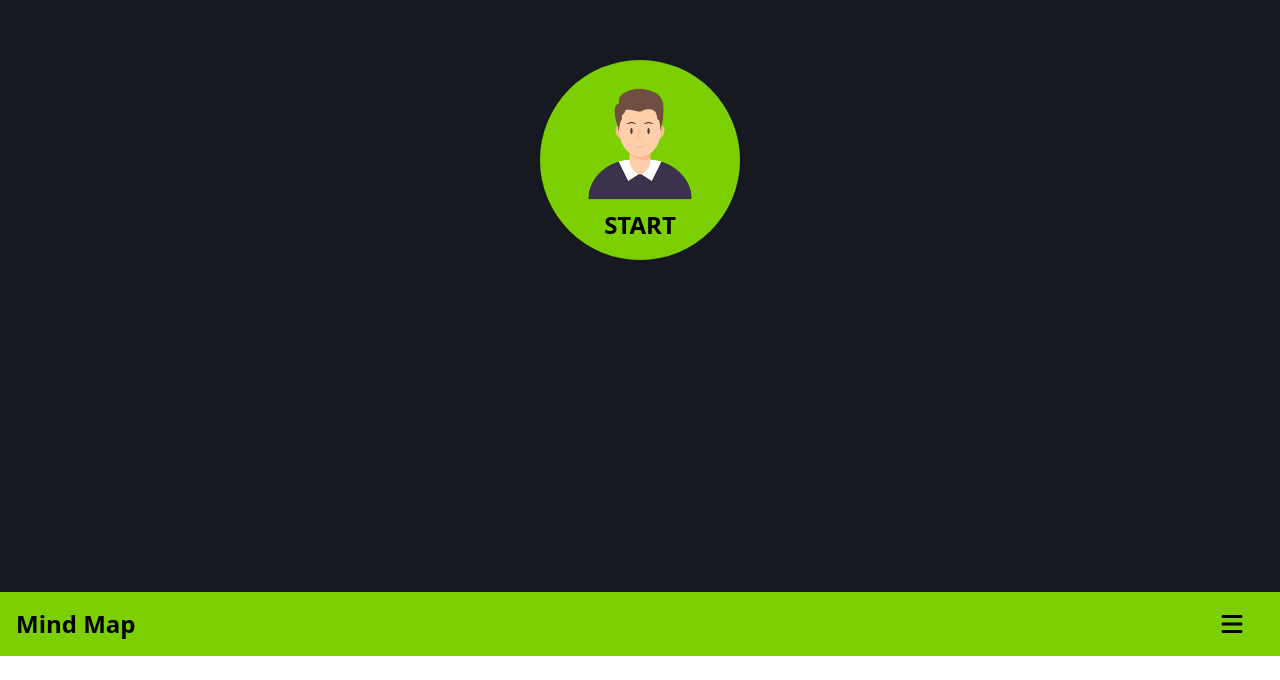
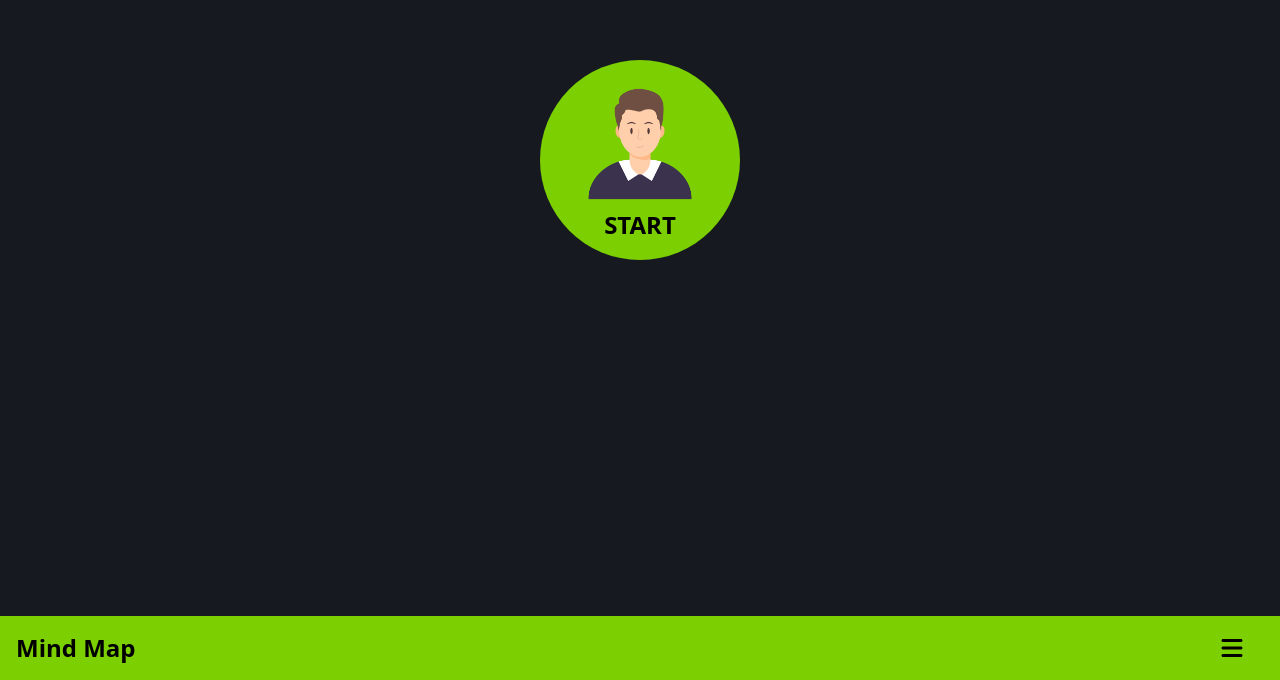
Before and after one commit to Siddarth474/Mind-Map-AI-Notes, a React (Vite) app: page / in a window 1280 px wide. Shown: the part 120-800 px from the top of the page. Built offline with nearby package versions, Linux system fonts and the light colour scheme.

Commit message:
layout fixed

```diff
--- a/src/App.jsx
+++ b/src/App.jsx
@@ -10,7 +10,6 @@ function App() {
   return (
     <>
     <Nodes theme={theme}/>
-    <Footer/>
     <Sidebar theme={theme} setTheme={setTheme}/>
     </>
   )
--- a/src/components/Nodes.jsx
+++ b/src/components/Nodes.jsx
@@ -5,6 +5,7 @@ import Avatar_icon from '../assets/avatar2.png';
 import { MindMapContext } from '../context/MindMapContext';
 import InputPop from './InputPop';
 import CustomNode from './CustomNode';
+import Footer from './Footer';
 
 const Nodes = ({theme}) => {
 
@@ -19,10 +20,10 @@ const Nodes = ({theme}) => {
     };
 
   return (
-    <div className={`w-screen h-[89vh] ${theme === 'dark' ? 'bg-[#161A20]' : 'bg-white'} `}>
+    <div className={`flex flex-col h-screen ${theme === 'dark' ? 'bg-[#161A20]' : 'bg-white'} `}>
       {nodes.length === 0 ?
       <div onClick={() => setShowInput(true)}
-      className='fixed top-[35%] left-1/2 transform -translate-x-1/2 -translate-y-1/2
+      className='fixed z-50 top-[35%] left-1/2 transform -translate-x-1/2 -translate-y-1/2
       flex flex-col justify-center items-center p-5 rounded-full bg-lime-500
       w-[150px] h-[150px] sm:w-[200px] sm:h-[200px] hover:scale-105 duration-100'>
         <img src={Avatar_icon} className='w-[90px] sm:w-[130px] ' />
@@ -31,7 +32,8 @@ const Nodes = ({theme}) => {
 
       {showInput ? <InputPop /> : <></>}
 
-      {nodes.length > 0 ?
+      <div className='flex-1 w-full relative overflow-hidden'>
+        {nodes.length > 0 ?
         <ReactFlow
         nodes={nodes}
         edges={edges}
@@ -59,6 +61,8 @@ const Nodes = ({theme}) => {
               }} />
         </ReactFlow>
        : <></>}
+      </div>
+      <Footer />
     </div>
   )
 }
```
